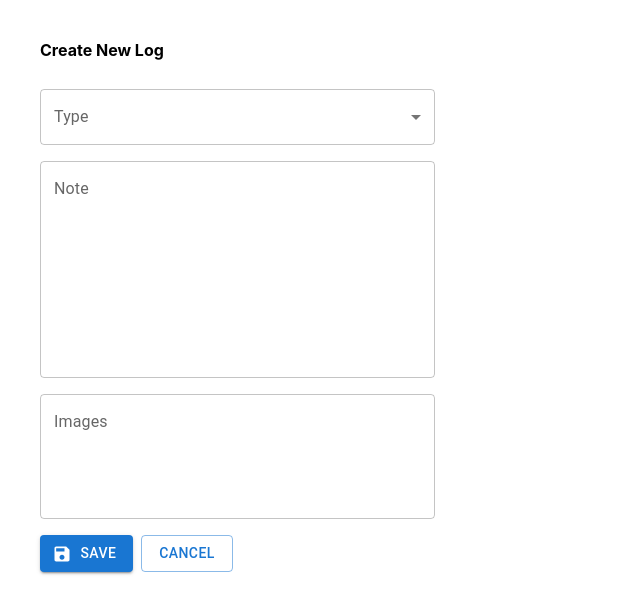
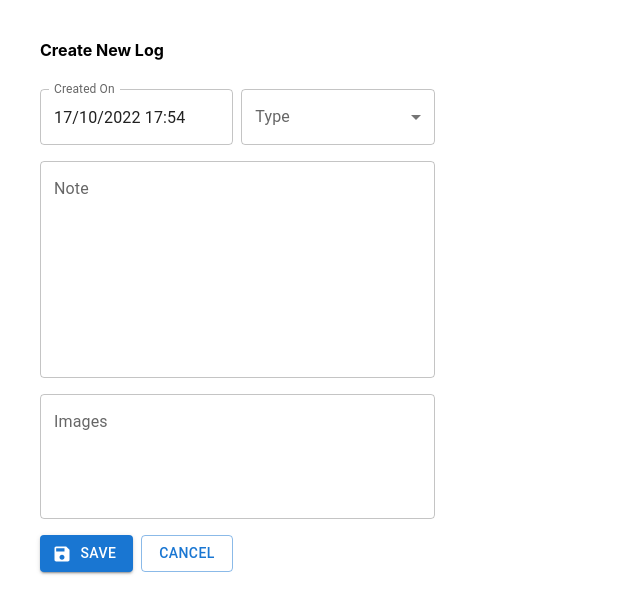
Before and after one commit to terrypinn/grow-log, a React (Create React App) app in the folder client/: page /log/add in a window 1280 px wide. Shown: the top 614 px of the page, without its empty margins (0-640 px from the left). Built offline with nearby package versions, Linux system fonts and the light colour scheme.

Commit message:
Add.& edit log creation date

```diff
--- a/client/src/components/LogAdd.js
+++ b/client/src/components/LogAdd.js
@@ -1,6 +1,8 @@
 import { useState, useRef } from 'react';
 import { useNavigate } from 'react-router';
-
+import { AdapterDateFns } from '@mui/x-date-pickers/AdapterDateFns';
+import { LocalizationProvider } from '@mui/x-date-pickers/LocalizationProvider';
+import { DateTimePicker } from '@mui/x-date-pickers/DateTimePicker';
 import Box from '@mui/material/Box';
 import Grid from '@mui/material/Grid';
 import TextField from '@mui/material/TextField';
@@ -17,30 +19,27 @@ export default function LogAdd() {
   const plant = useRef(JSON.parse(localStorage.getItem('plant')));
 
   const [form, setForm] = useState({
+    created_on: new Date(),
     type: '',
     note: '',
     images: ''
   });
 
-  function updateForm(value) {
-    return setForm((prev) => {
-      return { ...prev, ...value };
-    });
-  }
+  const updateForm = value => setForm(prev => ({ ...prev, ...value }));
 
-  function onSubmit(e) {
+  function submitForm(e) {
     e.preventDefault();
-
-    const data = { ...form };
-    data.images = data.images.split(/\r?\n/).filter(x => x !== '');
-    data.plant_id = plant.current._id;
-
+    const body = {
+      ...form,
+      created_on: +form.created_on,
+      images: form.images.split(/\r?\n/).filter(x => x !== ''),
+      plant_id: plant.current._id
+    };
     fetch(`${process.env.REACT_APP_API_URL}/log`, {
       method: 'POST',
       headers: { 'Content-Type': 'application/json' },
-      body: JSON.stringify(data),
-    })
-      .then(() => navigate(-1));
+      body: JSON.stringify(body),
+    }).then(() => navigate(-1));
   }
 
   return (
@@ -48,12 +47,23 @@ export default function LogAdd() {
       component="form"
       noValidate
       autoComplete="off"
-      onSubmit={onSubmit}
+      onSubmit={submitForm}
     >
       <h4>Create New Log</h4>
 
       <Grid container spacing={1} mt={1}>
-        <Grid item xs={4}>
+        <Grid item xs={2}>
+          <LocalizationProvider dateAdapter={AdapterDateFns}>
+            <DateTimePicker
+              label="Created On"
+              value={form.created_on}
+              inputFormat="dd/MM/yyyy HH:mm"
+              onChange={value => updateForm({ created_on: value })}
+              renderInput={params => <TextField {...params} />}
+            />
+          </LocalizationProvider>
+        </Grid>
+        <Grid item xs={2}>
           <FormControl fullWidth>
             <InputLabel id="log-type-select-label">Type</InputLabel>
             <Select
@@ -61,7 +71,7 @@ export default function LogAdd() {
               id="log-type-select"
               value={form.type}
               label="Type"
-              onChange={(e) => updateForm({ type: e.target.value })}
+              onChange={e => updateForm({ type: e.target.value })}
             >
               <MenuItem value="Action">Action</MenuItem>
               <MenuItem value="Bad Insects">Bad Insects</MenuItem>
@@ -85,7 +95,7 @@ export default function LogAdd() {
             multiline
             rows={8}
             value={form.note}
-            onChange={(e) => updateForm({ note: e.target.value })}
+            onChange={e => updateForm({ note: e.target.value })}
           />
         </Grid>
       </Grid>
@@ -99,7 +109,7 @@ export default function LogAdd() {
             multiline
             rows={4}
             value={form.images}
-            onChange={(e) => updateForm({ images: e.target.value })}
+            onChange={e => updateForm({ images: e.target.value })}
           />
         </Grid>
       </Grid>
--- a/client/src/components/LogEdit.js
+++ b/client/src/components/LogEdit.js
@@ -1,6 +1,8 @@
 import { useEffect, useRef, useState } from 'react';
 import { useNavigate } from 'react-router';
-
+import { AdapterDateFns } from '@mui/x-date-pickers/AdapterDateFns';
+import { LocalizationProvider } from '@mui/x-date-pickers/LocalizationProvider';
+import { DateTimePicker } from '@mui/x-date-pickers/DateTimePicker';
 import Box from '@mui/material/Box';
 import Grid from '@mui/material/Grid';
 import TextField from '@mui/material/TextField';
@@ -17,6 +19,7 @@ export default function LogEdit() {
   const log = useRef(JSON.parse(localStorage.getItem('log')));
 
   const [form, setForm] = useState({
+    created_on: new Date(),
     type: '',
     note: '',
     images: ''
@@ -32,41 +35,49 @@ export default function LogEdit() {
     setForm(data)
   }, [navigate]);
 
-  function updateForm(value) {
-    return setForm((prev) => {
-      return { ...prev, ...value };
-    });
-  }
+  const updateForm = value => setForm(prev => ({ ...prev, ...value }));
 
-  function onSubmit(e) {
+  const submitForm = (e) => {
     e.preventDefault();
-
-    const data = { ...form };
-    data.images = data.images.split(/\r?\n/).filter(x => x !== '');
-
+    const body = {
+      ...form,
+      created_on: +form.created_on,
+      images: form.images.split(/\r?\n/).filter(x => x !== '')
+    };
     fetch(`${process.env.REACT_APP_API_URL}/log/${log.current._id}`, {
       method: 'PUT',
       headers: { 'Content-Type': 'application/json' },
-      body: JSON.stringify(data),
+      body: JSON.stringify(body),
     }).then(() => navigate(-1));
-  }
+  };
 
-  function deleteLog() {
+  const deleteLog = () => {
     if (!window.confirm('Are you sure you want to delete this log?')) return;
     fetch(`${process.env.REACT_APP_API_URL}/log/${log.current._id}`, { method: 'DELETE' }).then(() => navigate(-1));
-  }
+  };
 
   return (
     <Box
       component="form"
       noValidate
       autoComplete="off"
-      onSubmit={onSubmit}
+      onSubmit={submitForm}
     >
       <h4>Edit Log</h4>
 
       <Grid container spacing={1} mt={1}>
-        <Grid item xs={4}>
+        <Grid item xs={2}>
+          <LocalizationProvider dateAdapter={AdapterDateFns}>
+            <DateTimePicker
+              label="Created On"
+              value={form.created_on}
+              inputFormat="dd/MM/yyyy HH:mm"
+              onChange={value => updateForm({ created_on: value })}
+              renderInput={params => <TextField {...params} />}
+            />
+          </LocalizationProvider>
+        </Grid>
+        <Grid item xs={2}>
           <FormControl fullWidth>
             <InputLabel id="log-type-select-label">Type</InputLabel>
             <Select
@@ -74,7 +85,7 @@ export default function LogEdit() {
               id="log-type-select"
               value={form.type}
               label="Type"
-              onChange={(e) => updateForm({ type: e.target.value })}
+              onChange={e => updateForm({ type: e.target.value })}
             >
               <MenuItem value="Action">Action</MenuItem>
               <MenuItem value="Bad Insects">Bad Insects</MenuItem>
@@ -98,7 +109,7 @@ export default function LogEdit() {
             multiline
             rows={8}
             value={form.note}
-            onChange={(e) => updateForm({ note: e.target.value })}
+            onChange={e => updateForm({ note: e.target.value })}
           />
         </Grid>
       </Grid>
@@ -112,7 +123,7 @@ export default function LogEdit() {
             multiline
             rows={4}
             value={form.images}
-            onChange={(e) => updateForm({ images: e.target.value })}
+            onChange={e => updateForm({ images: e.target.value })}
           />
         </Grid>
       </Grid>
```
Also changed, not shown: 1 other file (tests, documents, lock files or other folders).
